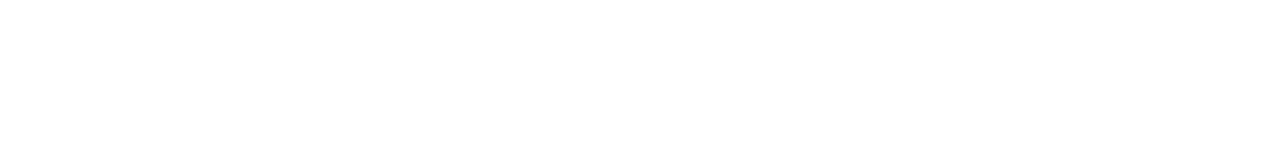
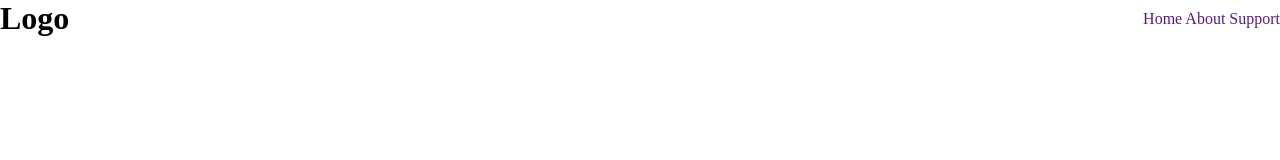
Before and after one commit to codewithemma/shortcut, a plain HTML site: page index.html in a window 1280 px wide. Drawn offline with Linux system fonts and the light colour scheme.

Commit message:
edited header

```diff
--- a/index.html
+++ b/index.html
@@ -4,8 +4,16 @@
     <meta charset="UTF-8">
     <meta name="viewport" content="width=device-width, initial-scale=1.0">
     <title>Document</title>
+    <link rel="stylesheet" href="style.css">
 </head>
 <body>
-
+    <header>
+        <h1>Logo</h1>
+        <nav class="top-nav">
+            <a href="">Home</a>
+            <a href="">About</a>
+            <a href="">Support</a>
+        </nav>
+    </header>
 </body>
 </html>
--- a/style.css
+++ b/style.css
@@ -2,9 +2,11 @@
   padding: 0;
   margin: 0;
   box-sizing: border-box;
+  text-decoration: none
 }
 header {
   display: flex;
   justify-content: space-between;
   align-items: center;
+  display: flex;
 }
```
